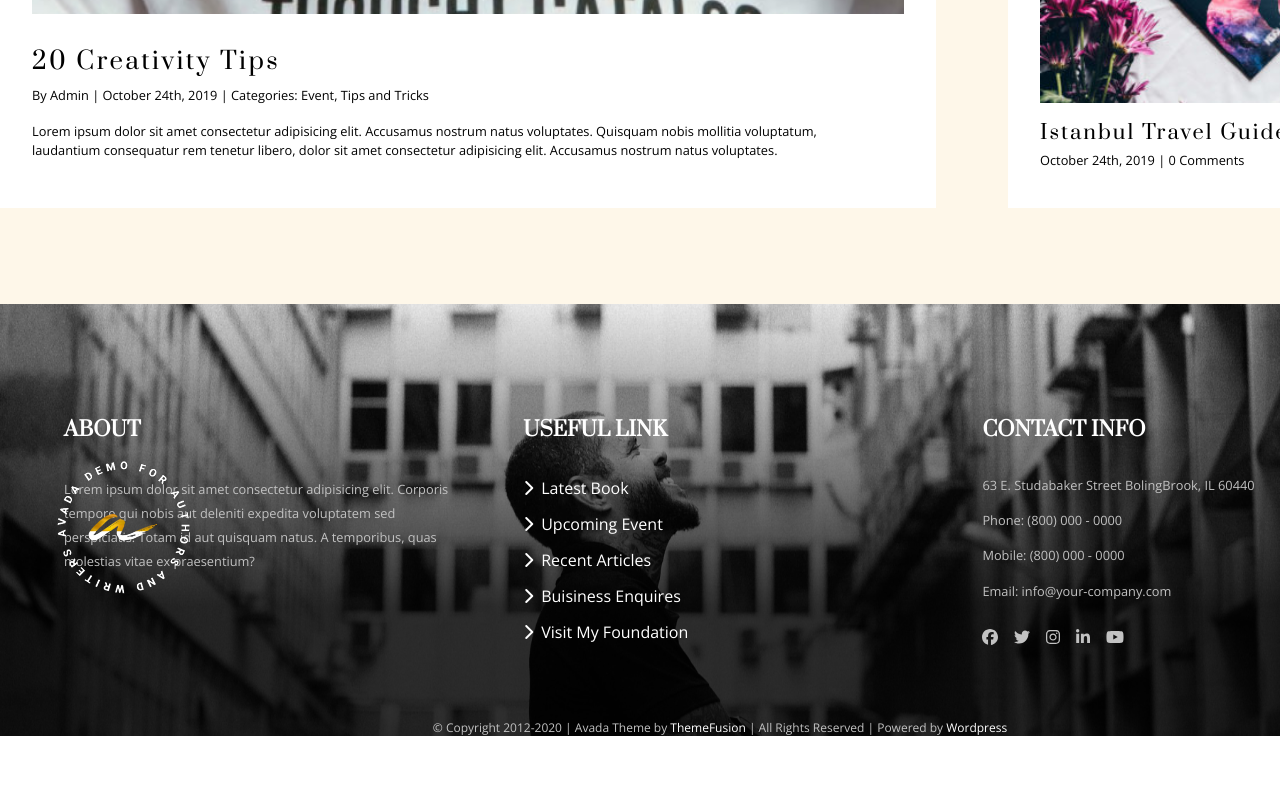
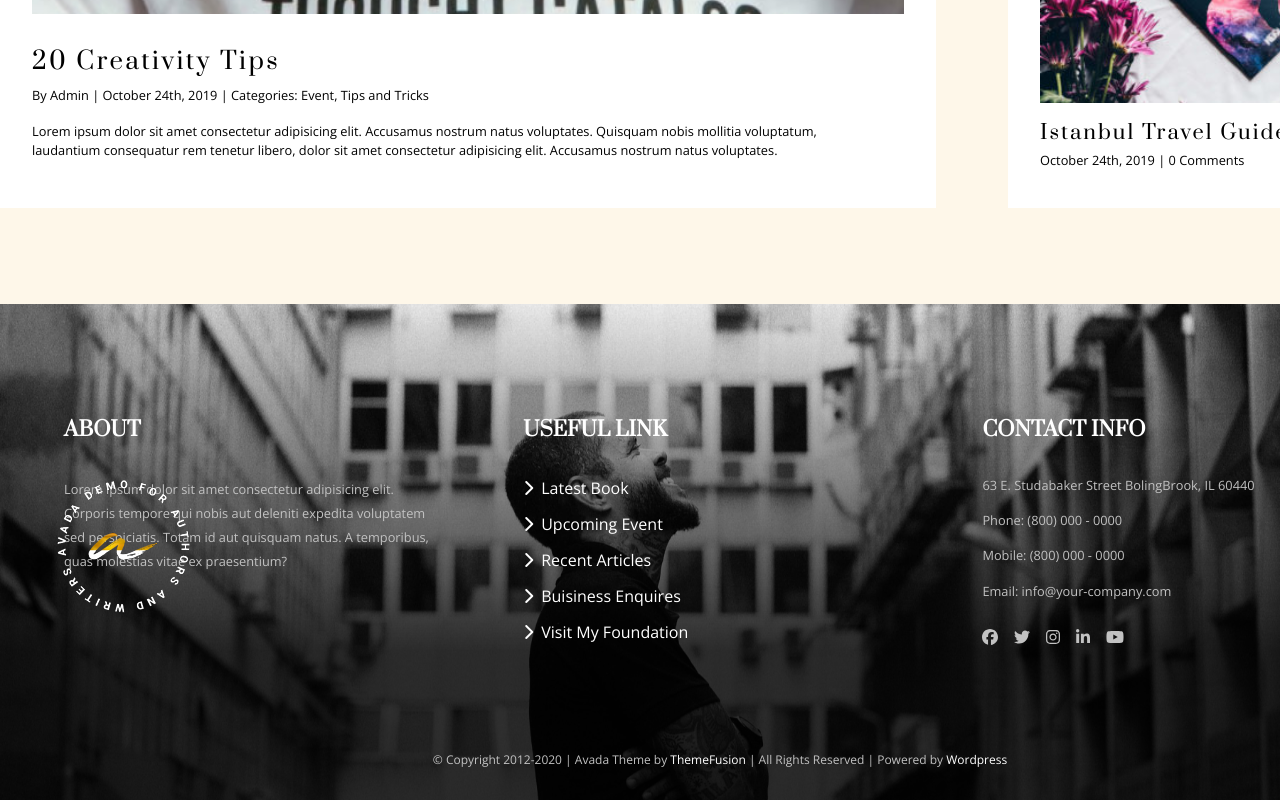
Before and after one commit to GCaringi/proj-html-vuejs, a Vue app: page / in a window 1280 px wide. Shown: the part 5302-6102 px from the top of the page. Before the commit the page ends 6038 px from the top, so only its background shows below. Built offline with nearby package versions, Linux system fonts and the light colour scheme; a web font is replaced by a local one.

Commit message:
Some fix

```diff
--- a/src/components/molecules/m-footerText.vue
+++ b/src/components/molecules/m-footerText.vue
@@ -1,11 +1,12 @@
 <template>
-  <div>
+  <div class="pr-4">
     <little-title
         :text= "title"
         class="text-[color:var(--clr-base-light)] uppercase pb-8 font-bold text-xl"
     />
     <little-text
         :text= "content"
+        class=""
     />
   </div>
 </template>
--- a/src/components/organisms/o-footerPage.vue
+++ b/src/components/organisms/o-footerPage.vue
@@ -13,7 +13,7 @@
                 class="w-[30%] flex flex-col text-[color:var(--clr-typo-secondary)]"
             />
         </div>
-            <div class="w-[var(--width-xxl)] m-auto text-center text-xs text-[color:var(--clr-typo-secondary)]">
+            <div class="w-[var(--width-xxl)] m-auto text-center text-xs text-[color:var(--clr-typo-secondary)] py-8">
                 &copy; Copyright 2012-2020 | Avada Theme by <span class="text-white">ThemeFusion</span> | All Rights Reserved | Powered by <span class = "text-white" >Wordpress</span>
             </div>
         <image-page
@@ -54,6 +54,7 @@
     background-image: url("@/assets/img/hero-07-2x.jpg"), linear-gradient(0deg, rgba(0,0,0,0.8) 30%, rgba(255,255,255,0) 100%);
     background-blend-mode: color;
     background-size: cover;
+    background-position: top;
 }
 
 </style>
```
